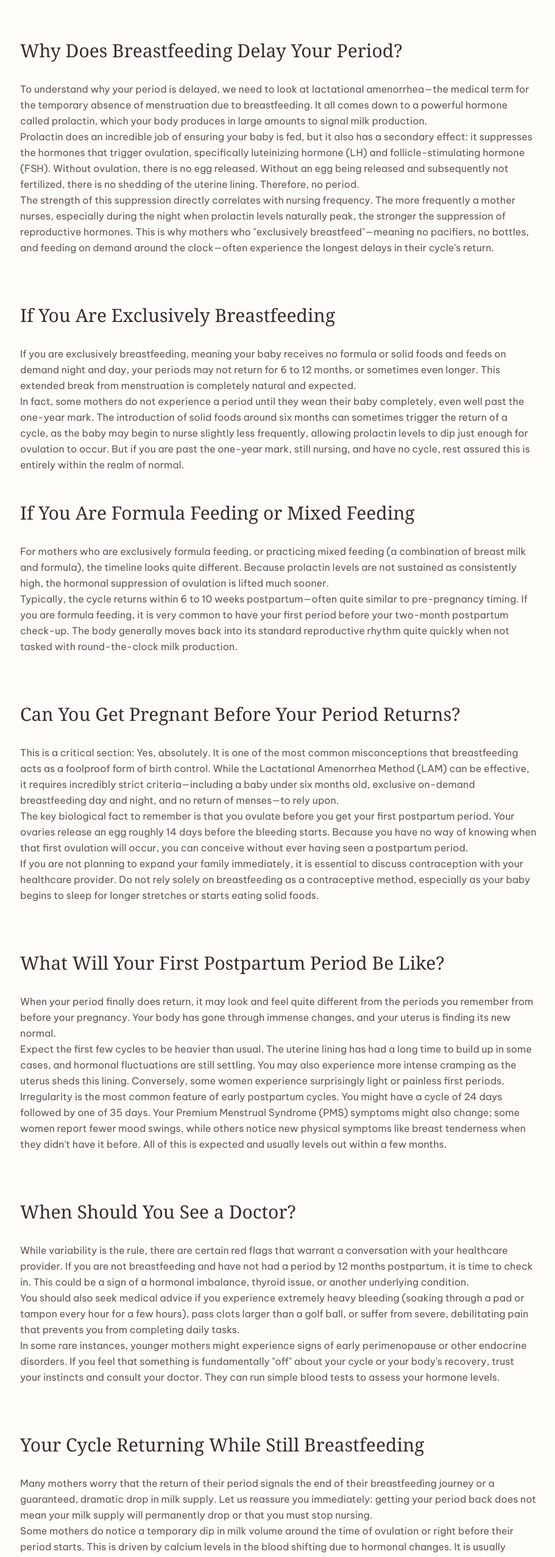
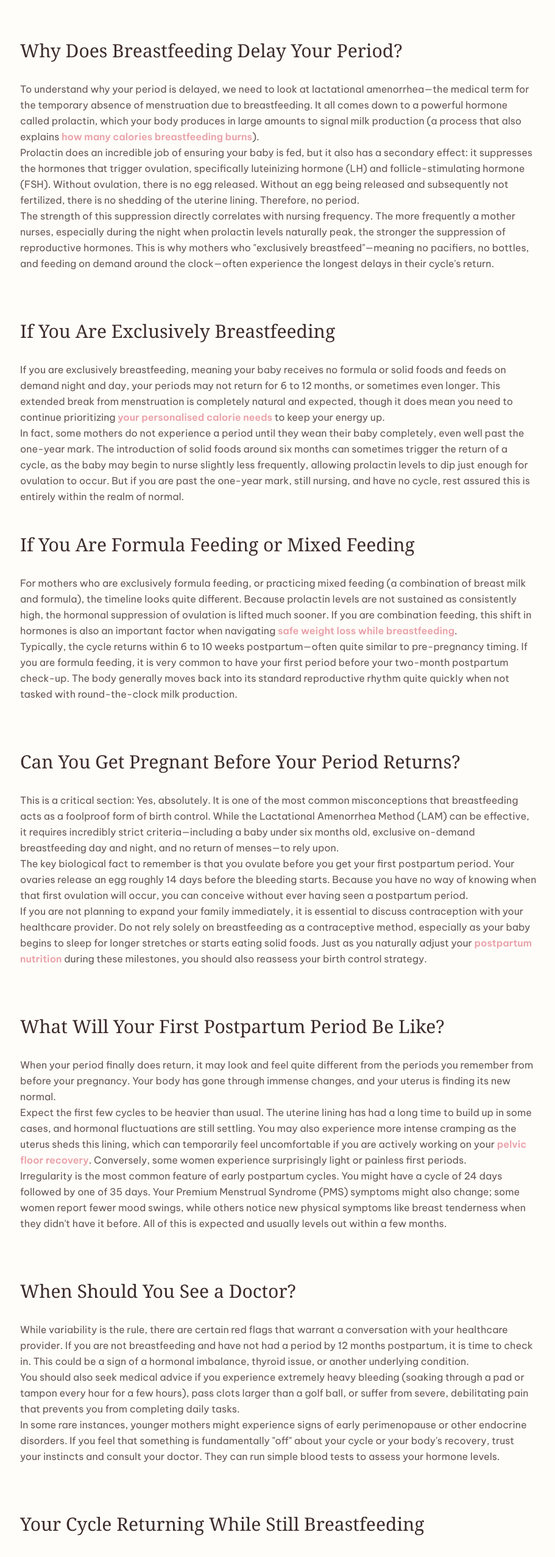
Before and after one commit to josefmomo214/NurtureCalc, a Next.js app: page /blog/breastfeeding-and-periods in a window 1280 px wide. Shown: the part 1140-3693 px from the top of the page at 61% size, without its empty margins (183-1094 px from the left). Built offline with nearby package versions, Linux system fonts and the light colour scheme.

Commit message:
feat: add internal links to breastfeeding and periods post

```diff
--- a/src/app/blog/breastfeeding-and-periods/content.ts
+++ b/src/app/blog/breastfeeding-and-periods/content.ts
@@ -15,19 +15,19 @@ export const periodsGuideContent = {
   },
   whyDelay: {
     title: "Why Does Breastfeeding Delay Your Period?",
-    p1: "To understand why your period is delayed, we need to look at lactational amenorrhea—the medical term for the temporary absence of menstruation due to breastfeeding. It all comes down to a powerful hormone called prolactin, which your body produces in large amounts to signal milk production.",
+    p1: "To understand why your period is delayed, we need to look at lactational amenorrhea—the medical term for the temporary absence of menstruation due to breastfeeding. It all comes down to a powerful hormone called prolactin, which your body produces in large amounts to signal milk production (a process that also explains <a href=\"/blog/breastfeeding-calorie-needs\" class=\"text-[#E8A0A8] hover:underline underline-offset-4 font-semibold\">how many calories breastfeeding burns</a>).",
     p2: "Prolactin does an incredible job of ensuring your baby is fed, but it also has a secondary effect: it suppresses the hormones that trigger ovulation, specifically luteinizing hormone (LH) and follicle-stimulating hormone (FSH). Without ovulation, there is no egg released. Without an egg being released and subsequently not fertilized, there is no shedding of the uterine lining. Therefore, no period.",
     p3: "The strength of this suppression directly correlates with nursing frequency. The more frequently a mother nurses, especially during the night when prolactin levels naturally peak, the stronger the suppression of reproductive hormones. This is why mothers who \"exclusively breastfeed\"—meaning no pacifiers, no bottles, and feeding on demand around the clock—often experience the longest delays in their cycle's return."
   },
   scenarios: {
     exclusive: {
       title: "If You Are Exclusively Breastfeeding",
-      p1: "If you are exclusively breastfeeding, meaning your baby receives no formula or solid foods and feeds on demand night and day, your periods may not return for 6 to 12 months, or sometimes even longer. This extended break from menstruation is completely natural and expected.",
+      p1: "If you are exclusively breastfeeding, meaning your baby receives no formula or solid foods and feeds on demand night and day, your periods may not return for 6 to 12 months, or sometimes even longer. This extended break from menstruation is completely natural and expected, though it does mean you need to continue prioritizing <a href=\"/breastfeeding-calories\" class=\"text-[#E8A0A8] hover:underline underline-offset-4 font-semibold\">your personalised calorie needs</a> to keep your energy up.",
       p2: "In fact, some mothers do not experience a period until they wean their baby completely, even well past the one-year mark. The introduction of solid foods around six months can sometimes trigger the return of a cycle, as the baby may begin to nurse slightly less frequently, allowing prolactin levels to dip just enough for ovulation to occur. But if you are past the one-year mark, still nursing, and have no cycle, rest assured this is entirely within the realm of normal."
     },
     mixed: {
       title: "If You Are Formula Feeding or Mixed Feeding",
-      p1: "For mothers who are exclusively formula feeding, or practicing mixed feeding (a combination of breast milk and formula), the timeline looks quite different. Because prolactin levels are not sustained as consistently high, the hormonal suppression of ovulation is lifted much sooner.",
+      p1: "For mothers who are exclusively formula feeding, or practicing mixed feeding (a combination of breast milk and formula), the timeline looks quite different. Because prolactin levels are not sustained as consistently high, the hormonal suppression of ovulation is lifted much sooner. If you are combination feeding, this shift in hormones is also an important factor when navigating <a href=\"/blog/safe-weight-loss-breastfeeding\" class=\"text-[#E8A0A8] hover:underline underline-offset-4 font-semibold\">safe weight loss while breastfeeding</a>.",
       p2: "Typically, the cycle returns within 6 to 10 weeks postpartum—often quite similar to pre-pregnancy timing. If you are formula feeding, it is very common to have your first period before your two-month postpartum check-up. The body generally moves back into its standard reproductive rhythm quite quickly when not tasked with round-the-clock milk production."
     }
   },
@@ -35,12 +35,12 @@ export const periodsGuideContent = {
     title: "Can You Get Pregnant Before Your Period Returns?",
     p1: "This is a critical section: Yes, absolutely. It is one of the most common misconceptions that breastfeeding acts as a foolproof form of birth control. While the Lactational Amenorrhea Method (LAM) can be effective, it requires incredibly strict criteria—including a baby under six months old, exclusive on-demand breastfeeding day and night, and no return of menses—to rely upon.",
     p2: "The key biological fact to remember is that you ovulate before you get your first postpartum period. Your ovaries release an egg roughly 14 days before the bleeding starts. Because you have no way of knowing when that first ovulation will occur, you can conceive without ever having seen a postpartum period.",
-    p3: "If you are not planning to expand your family immediately, it is essential to discuss contraception with your healthcare provider. Do not rely solely on breastfeeding as a contraceptive method, especially as your baby begins to sleep for longer stretches or starts eating solid foods."
+    p3: "If you are not planning to expand your family immediately, it is essential to discuss contraception with your healthcare provider. Do not rely solely on breastfeeding as a contraceptive method, especially as your baby begins to sleep for longer stretches or starts eating solid foods. Just as you naturally adjust your <a href=\"/blog/postpartum-nutrition-guide\" class=\"text-[#E8A0A8] hover:underline underline-offset-4 font-semibold\">postpartum nutrition</a> during these milestones, you should also reassess your birth control strategy."
   },
   firstPeriod: {
     title: "What Will Your First Postpartum Period Be Like?",
     p1: "When your period finally does return, it may look and feel quite different from the periods you remember from before your pregnancy. Your body has gone through immense changes, and your uterus is finding its new normal.",
-    p2: "Expect the first few cycles to be heavier than usual. The uterine lining has had a long time to build up in some cases, and hormonal fluctuations are still settling. You may also experience more intense cramping as the uterus sheds this lining. Conversely, some women experience surprisingly light or painless first periods.",
+    p2: "Expect the first few cycles to be heavier than usual. The uterine lining has had a long time to build up in some cases, and hormonal fluctuations are still settling. You may also experience more intense cramping as the uterus sheds this lining, which can temporarily feel uncomfortable if you are actively working on your <a href=\"/blog/postpartum-pelvic-floor-dysfunction\" class=\"text-[#E8A0A8] hover:underline underline-offset-4 font-semibold\">pelvic floor recovery</a>. Conversely, some women experience surprisingly light or painless first periods.",
     p3: "Irregularity is the most common feature of early postpartum cycles. You might have a cycle of 24 days followed by one of 35 days. Your Premium Menstrual Syndrome (PMS) symptoms might also change; some women report fewer mood swings, while others notice new physical symptoms like breast tenderness when they didn't have it before. All of this is expected and usually levels out within a few months."
   },
   doctor: {
@@ -51,7 +51,7 @@ export const periodsGuideContent = {
   },
   stillNursing: {
     title: "Your Cycle Returning While Still Breastfeeding",
-    p1: "Many mothers worry that the return of their period signals the end of their breastfeeding journey or a guaranteed, dramatic drop in milk supply. Let us reassure you immediately: getting your period back does not mean your milk supply will permanently drop or that you must stop nursing.",
+    p1: "Many mothers worry that the return of their period signals the end of their breastfeeding journey or a guaranteed, dramatic drop in milk supply. While your cycle returning is a milestone that might make you think about your overall <a href=\"/blog/how-long-to-lose-baby-weight\" class=\"text-[#E8A0A8] hover:underline underline-offset-4 font-semibold\">postpartum weight loss timeline</a>, let us reassure you immediately: getting your period back does not mean your milk supply will permanently drop or that you must stop nursing.",
     p2: "Some mothers do notice a temporary dip in milk volume around the time of ovulation or right before their period starts. This is driven by calcium levels in the blood shifting due to hormonal changes. It is usually short-lived, lasting only a few days. Frequent nursing through this dip will signal your body to keep producing milk.",
     p3: "The taste of the milk may also slightly change during this time, and you might notice your baby is a bit fussier at the breast. This is very normal. Continuing to feed on demand and ensuring you are well-hydrated is usually all that is needed until your supply normalizes within a day or two of your period starting."
   },
--- a/src/app/blog/breastfeeding-and-periods/page.tsx
+++ b/src/app/blog/breastfeeding-and-periods/page.tsx
@@ -109,18 +109,18 @@ export default function BlogPost() {
 
           <section>
             <h2 className="text-3xl font-serif text-[#3D2C2C] mt-20 mb-8">{c.whyDelay.title}</h2>
-            <p>{c.whyDelay.p1}</p>
+            <p dangerouslySetInnerHTML={{ __html: c.whyDelay.p1 }} />
             <p>{c.whyDelay.p2}</p>
             <p>{c.whyDelay.p3}</p>
           </section>
 
           <section>
             <h2 className="text-3xl font-serif text-[#3D2C2C] mt-20 mb-8">{c.scenarios.exclusive.title}</h2>
-            <p>{c.scenarios.exclusive.p1}</p>
+            <p dangerouslySetInnerHTML={{ __html: c.scenarios.exclusive.p1 }} />
             <p>{c.scenarios.exclusive.p2}</p>
 
             <h2 className="text-3xl font-serif text-[#3D2C2C] mt-12 mb-8">{c.scenarios.mixed.title}</h2>
-            <p>{c.scenarios.mixed.p1}</p>
+            <p dangerouslySetInnerHTML={{ __html: c.scenarios.mixed.p1 }} />
             <p>{c.scenarios.mixed.p2}</p>
           </section>
 
@@ -128,13 +128,13 @@ export default function BlogPost() {
             <h2 className="text-3xl font-serif text-[#3D2C2C] mt-20 mb-8">{c.pregnancy.title}</h2>
             <p>{c.pregnancy.p1}</p>
             <p>{c.pregnancy.p2}</p>
-            <p>{c.pregnancy.p3}</p>
+            <p dangerouslySetInnerHTML={{ __html: c.pregnancy.p3 }} />
           </section>
 
           <section>
             <h2 className="text-3xl font-serif text-[#3D2C2C] mt-20 mb-8">{c.firstPeriod.title}</h2>
             <p>{c.firstPeriod.p1}</p>
-            <p>{c.firstPeriod.p2}</p>
+            <p dangerouslySetInnerHTML={{ __html: c.firstPeriod.p2 }} />
             <p>{c.firstPeriod.p3}</p>
           </section>
 
@@ -147,7 +147,7 @@ export default function BlogPost() {
 
           <section>
             <h2 className="text-3xl font-serif text-[#3D2C2C] mt-20 mb-8">{c.stillNursing.title}</h2>
-            <p>{c.stillNursing.p1}</p>
+            <p dangerouslySetInnerHTML={{ __html: c.stillNursing.p1 }} />
             <p>{c.stillNursing.p2}</p>
             <p>{c.stillNursing.p3}</p>
           </section>
```
